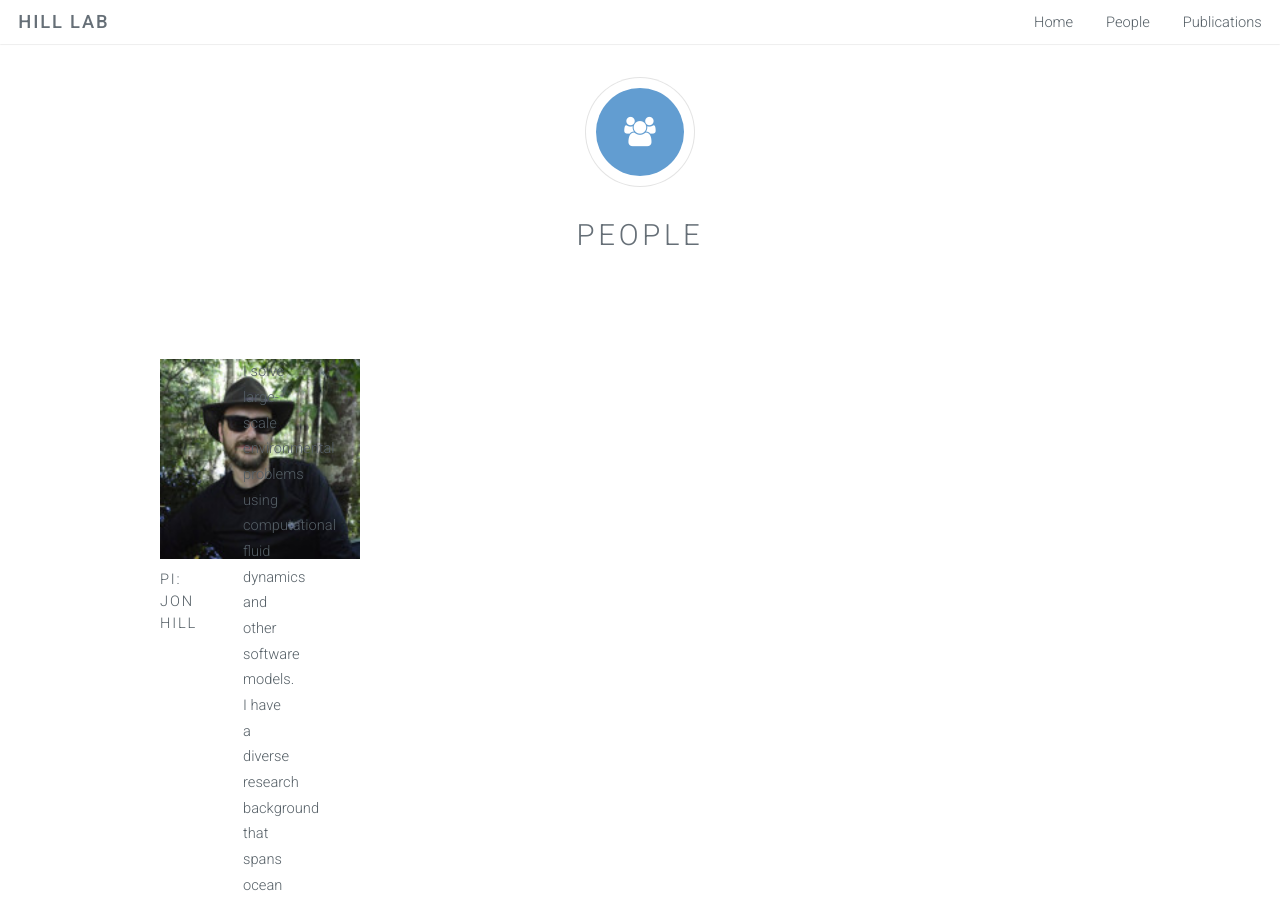
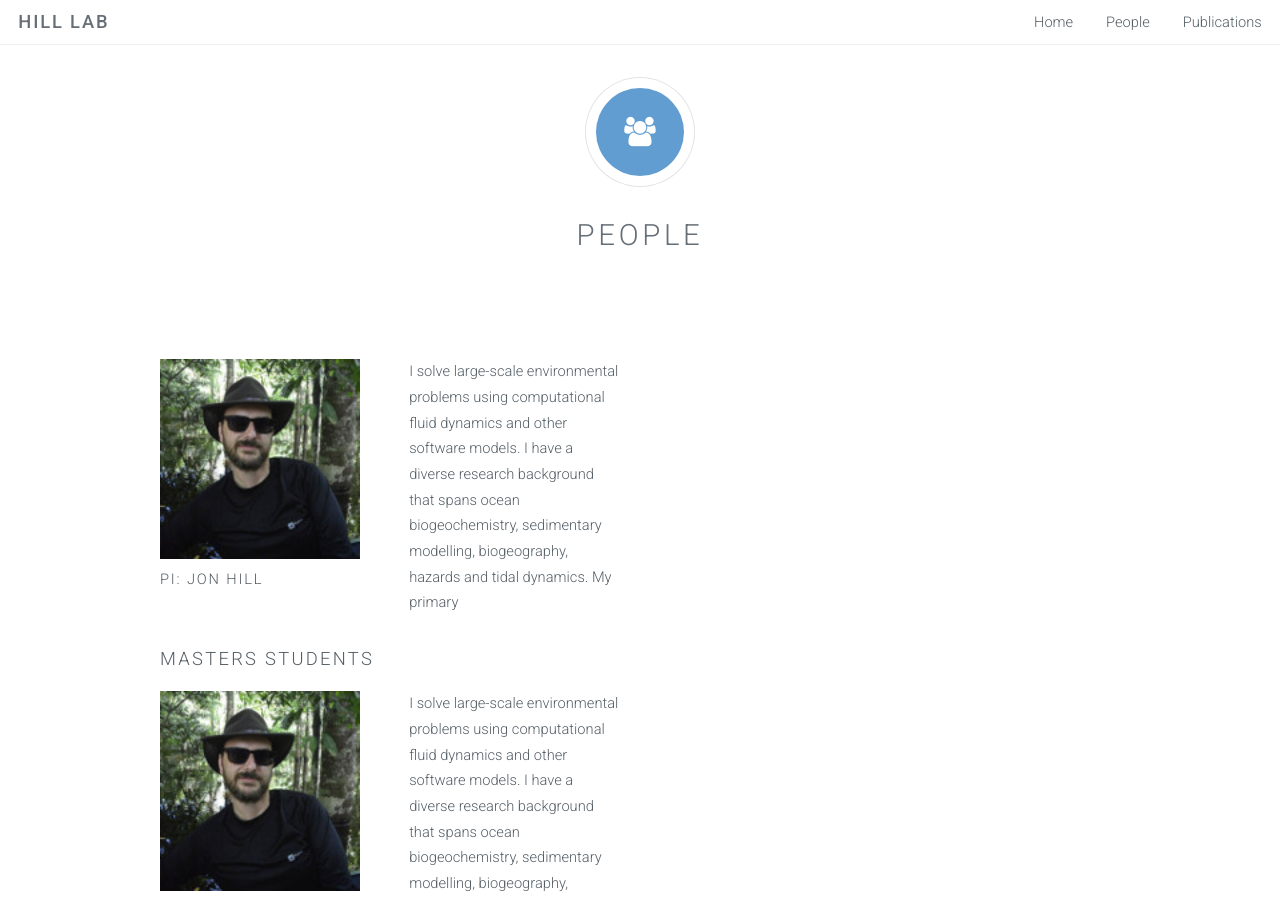
Before and after one commit to EnvModellingGroup/EnvModellingGroup.github.io, a Jekyll site: the page built from people/index.html, in a window 1280 px wide and 900 px high. Built offline with Jekyll 4.4.1, drawn with Linux system fonts in a browser that asks for light colours.

Commit message:
1u didn't work, 6u too spaced out, try 3!

```diff
--- a/people/index.html
+++ b/people/index.html
@@ -14,11 +14,11 @@ keywords: modelling, environmental, ecological, ecology, environment, computatio
 	<section class="wrapper style2">
 		<div class="container">
 			<div class="row">
-				<div class="1u">
+				<div class="3u">
 						<img height="200px" src="images/jhill.jpg" alt="Jon Hill wearing a hat" />
 						<h4>PI: Jon Hill</h4>
                 </div>
-                <div class="1u">
+                <div class="3u">
                         <p>I solve large-scale environmental problems using computational fluid dynamics and other software models. I have a diverse research background that spans ocean biogeochemistry, sedimentary modelling, biogeography, hazards and tidal dynamics. My primary
 				</div>
 			</div>
@@ -26,11 +26,11 @@ keywords: modelling, environmental, ecological, ecology, environment, computatio
         <div class="container">
             <h3>Masters students</h3>
             <div class="row">
-				<div class="1u">
+				<div class="3u">
 						<img height="200px" src="images/jhill.jpg" alt="Jon Hill wearing a hat" />
 						<h4>PI: Jon Hill</h4>
                 </div>
-                <div class="1u">
+                <div class="3u">
                         <p>I solve large-scale environmental problems using computational fluid dynamics and other software models. I have a diverse research background that spans ocean biogeochemistry, sedimentary modelling, biogeography, hazards and tidal dynamics. My primary
 				</div>
 			</div>
@@ -38,11 +38,11 @@ keywords: modelling, environmental, ecological, ecology, environment, computatio
         <div class="container">
             <h3>Undergraduate students</h3>
 			<div class="row">
-				<div class="1u">
+				<div class="3u">
 						<img height="200px" src="images/jhill.jpg" alt="Jon Hill wearing a hat" />
 						<h4>PI: Jon Hill</h4>
                 </div>
-                <div class="1u">
+                <div class="3u">
                         <p>I solve large-scale environmental problems using computational fluid dynamics and other software models. I have a diverse research background that spans ocean biogeochemistry, sedimentary modelling, biogeography, hazards and tidal dynamics. My primary
 				</div>
 			</div>
```
